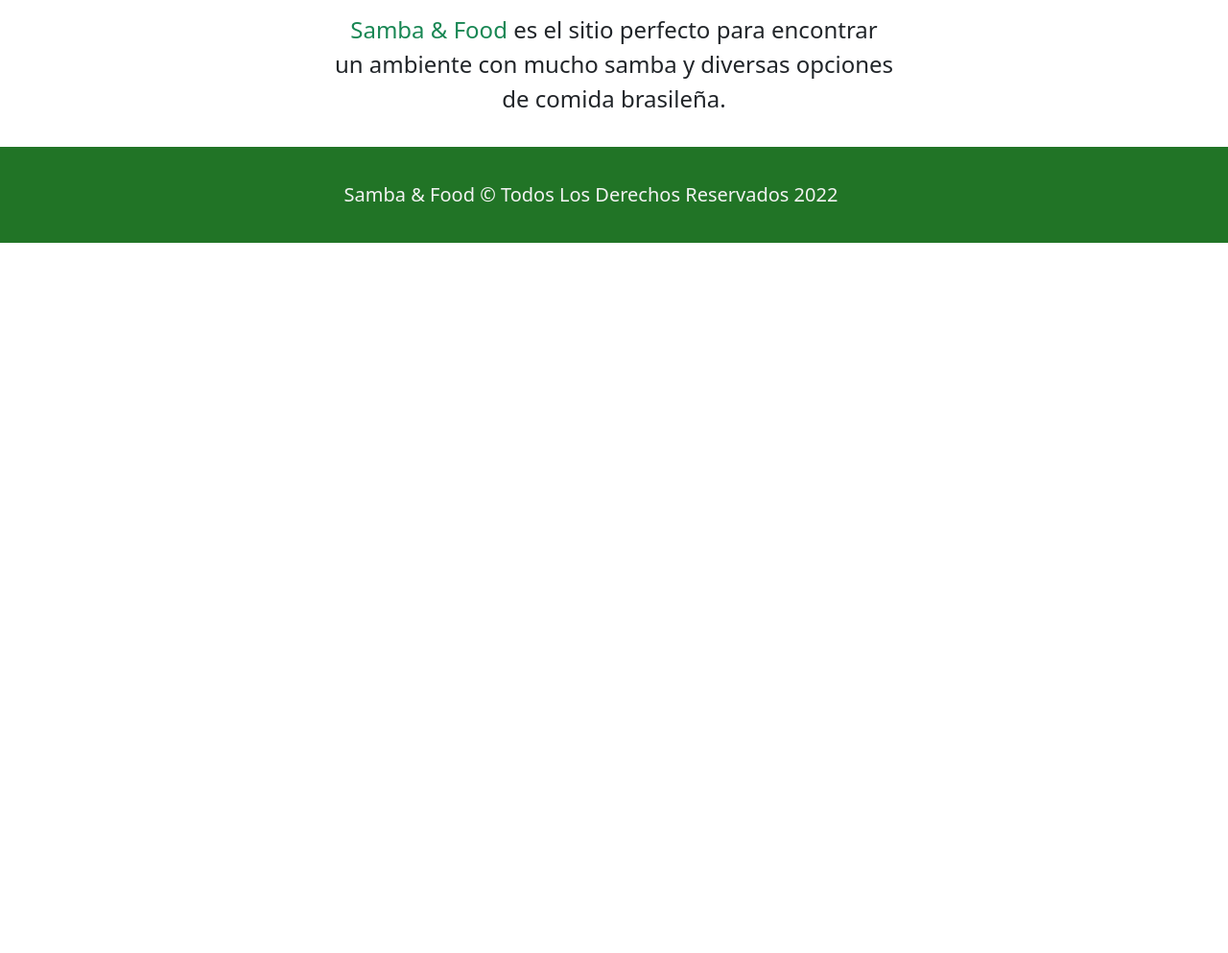
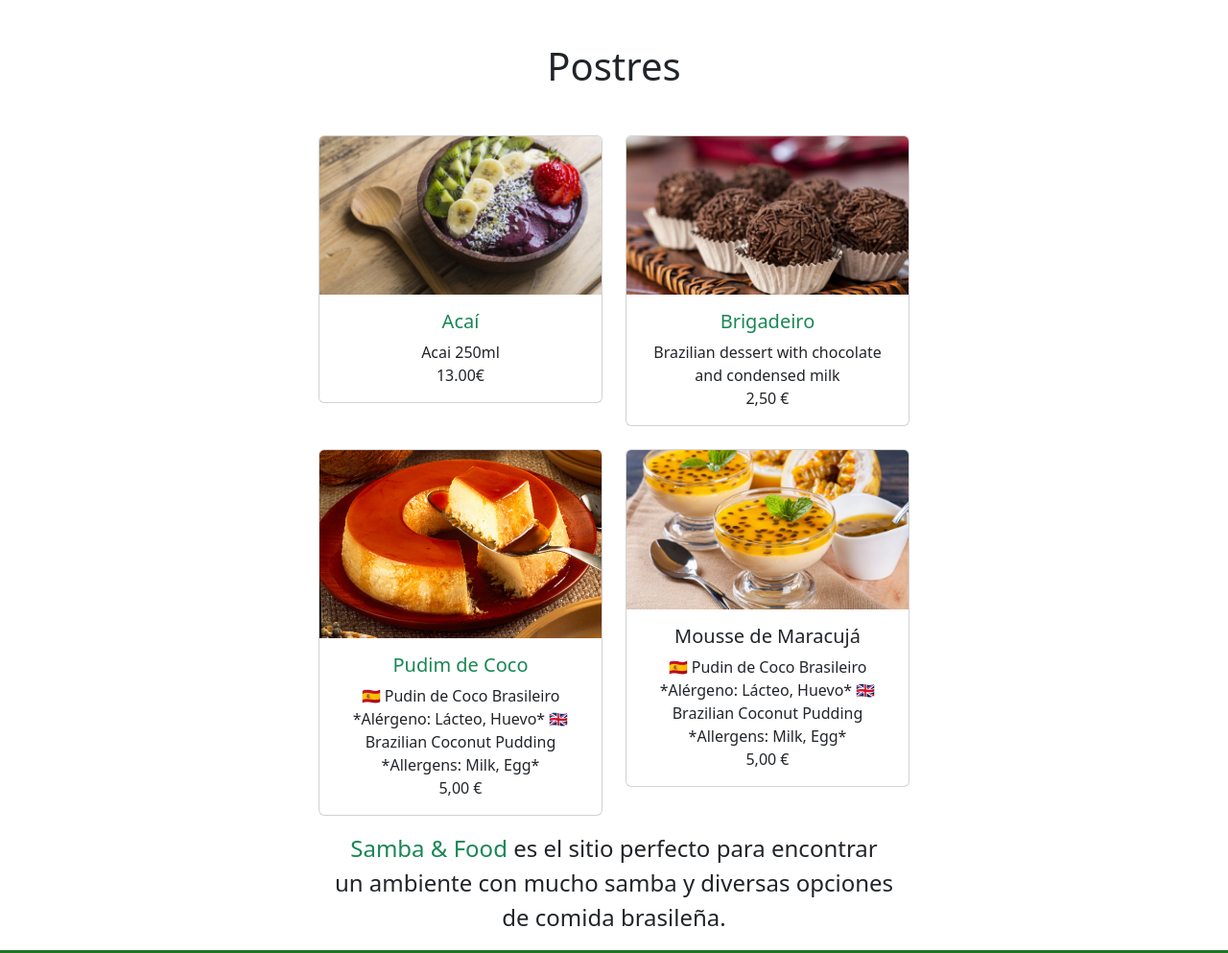
Before and after one commit to manzanalover/carta-restaurante, a plain HTML site: page platos.html in a window 1280 px wide. Shown: the part 5856-6849 px from the top of the page at 96% size. Before the commit the page ends 6109 px from the top, so only its background shows below. Drawn offline with nearby package versions, Linux system fonts and the light colour scheme.

Commit message:
add postres section and new links

```diff
--- a/platos.html
+++ b/platos.html
@@ -358,8 +358,57 @@
             </div>
         </div>
 
+        <!-- Postres -->
 
-        <p class="p-3 fs-4"><span class="text-success">Samba & Food </span> es el sitio perfecto para encontrar un
+        <h1 class="m-5">Postres</h1>
+
+        <div class="row row-cols-1 row-cols-md-2 g-4">
+            <div class="col">
+                <div class="card">
+                    <img src="/img/acai.jpg" class="card-img-top" alt="acai">
+                    <div class="card-body">
+                        <h5 class="card-title text-success">Acaí</h5>
+                        <p class="card-text">Acai 250ml <br> 13.00€</p>
+                    </div>
+                </div>
+            </div>
+            <div class="col">
+                <div class="card">
+                    <img src="/img/brigadeiro.jpg" class="card-img-top" alt="brigadeiro">
+                    <div class="card-body">
+                        <h5 class="card-title text-success">Brigadeiro</h5>
+                        <p class="card-text">Brazilian dessert with chocolate and condensed milk <br>
+                            2,50 €
+                        </p>
+                    </div>
+                </div>
+            </div>
+            <div class="col">
+                <div class="card">
+                    <img src="/img/pudim-coco.jpg" class="card-img-top" alt="pudim-coco">
+                    <div class="card-body">
+                        <h5 class="card-title text-success">Pudim de Coco</h5>
+                        <p class="card-text">🇪🇸 Pudin de Coco Brasileiro *Alérgeno: Lácteo, Huevo* 🇬🇧 Brazilian
+                            Coconut Pudding *Allergens: Milk, Egg* <br>
+                            5,00 €</p>
+                    </div>
+                </div>
+            </div>
+            <div class="col">
+                <div class="card">
+                    <img src="/img/mousse-maracuja.jpg" class="card-img-top" alt="Mousse">
+                    <div class="card-body">
+                        <h5 class="card-title">Mousse de Maracujá</h5>
+                        <p class="card-text">🇪🇸 Pudin de Coco Brasileiro *Alérgeno: Lácteo, Huevo* 🇬🇧 Brazilian
+                            Coconut Pudding *Allergens: Milk, Egg* <br>
+                            5,00 €</p>
+                    </div>
+                </div>
+            </div>
+        </div>
+
+
+        <p class="p-3 fs-4 m-auto"><span class="text-success m-auto">Samba & Food </span> es el sitio perfecto para encontrar un
             ambiente con mucho
             samba y diversas opciones de comida brasileña.</p>
     </section>
```
Also changed, not shown: index.html (+2 -2 lines), img/acai.jpg (added), img/brigadeiro.jpg (added), img/mousse-maracuja.jpg (added), img/pudim-coco.jpg (added).
